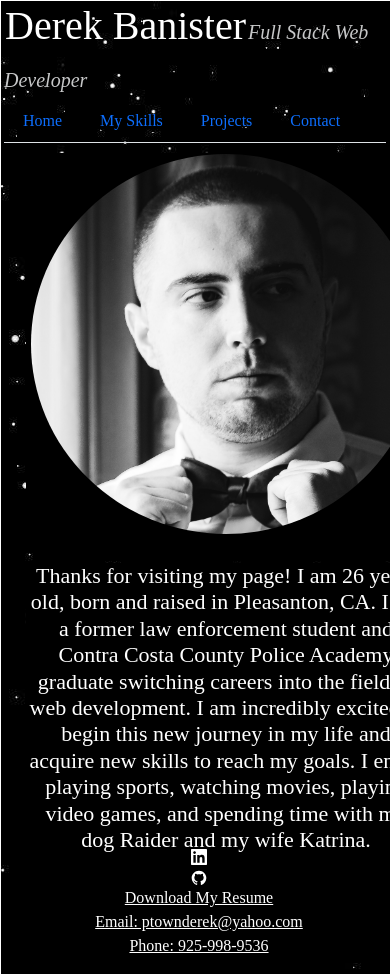
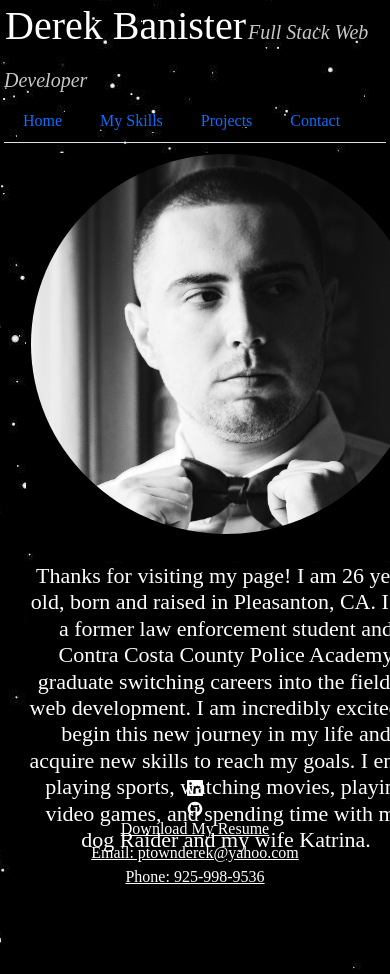
Before and after one commit to DerekBanister/react-portfolio, a React (Create React App) app: page / in a window 390 px wide. Shown: the top 974 px of the page. Built offline with nearby package versions, Linux system fonts and the light colour scheme.

Commit message:
fixing footer to fixed lol

```diff
--- a/src/styles/style.css
+++ b/src/styles/style.css
@@ -62,10 +62,12 @@
   width: 100%;
 }
 .footer {
-  position: absolute;
-  bottom: 0;
-  width: 100%;
-  height: 8rem;
+  position: fixed;
+    height: 70px;
+    bottom: 0px;
+    left: 0px;
+    right: 0px;
+    margin-bottom: 0px;
 }
 
 @media only screen and (max-width: 900px) {
@@ -89,7 +91,7 @@
   }
 }
 @media only screen and (max-width: 900px) {
-  .footer {
-    height: 0rem;
+  body {
+    background-repeat: repeat;
   }
 }
```
Also changed, not shown: 1 other file (tests, documents, lock files or other folders).
